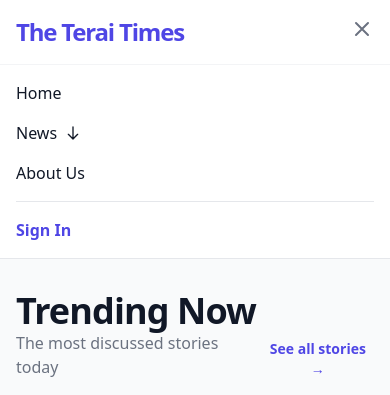
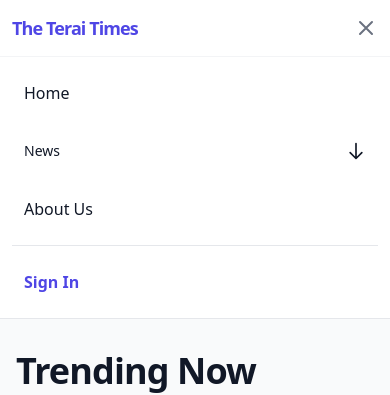
Before and after one commit to mahatomukesh/Newsportal, a React (Vite) app: page / in a window 390 px wide. Both pictures are taken after a click on the button 362 px from the left and 29 px from the top of the page. Shown: the top 395 px of the page. Built offline with nearby package versions, Linux system fonts and the light colour scheme.

Commit message:
6th commit

```diff
--- a/components/Navbar.tsx
+++ b/components/Navbar.tsx
@@ -29,19 +29,37 @@ const Navbar: React.FC<NavbarProps> = ({ currentView, onNavigate, onNavigateToNe
     return () => document.removeEventListener('mousedown', handleClickOutside);
   }, []);
 
+  // Close news dropdown when mobile menu closes
+  useEffect(() => {
+    if (!isOpen) {
+      setNewsDropdownOpen(false);
+    }
+  }, [isOpen]);
+
   const handleNewsNavigation = (categoryId?: string) => {
+    onNavigateToNews(categoryId);
     setNewsDropdownOpen(false);
-    onNavigate('NEWS');
+    setIsOpen(false);
+  };
+
+  const handleNewsToggle = (e: React.MouseEvent<HTMLButtonElement>) => {
+    e.preventDefault();
+    e.stopPropagation();
+    setNewsDropdownOpen(!newsDropdownOpen);
+  };
+
+  const handleNewsItemClick = (categoryId?: string) => {
+    handleNewsNavigation(categoryId);
   };
 
   return (
     <nav className="bg-white border-b border-gray-200 sticky top-0 z-50">
-      <div className="container mx-auto px-4 max-w-7xl">
-        <div className="flex justify-between h-16 items-center">
-          <div className="flex items-center gap-8">
+      <div className="container mx-auto px-3 sm:px-4 md:px-4 max-w-7xl">
+        <div className="flex justify-between h-14 sm:h-16 items-center">
+          <div className="flex items-center gap-4 sm:gap-8">
             <button
               onClick={() => onNavigate('HOME')}
-              className="text-2xl font-black text-indigo-600 tracking-tighter"
+              className="text-lg sm:text-2xl font-black text-indigo-600 tracking-tighter flex-shrink-0"
             >
               The Terai Times
             </button>
@@ -117,7 +135,7 @@ const Navbar: React.FC<NavbarProps> = ({ currentView, onNavigate, onNavigateToNe
           </div>
 
           <div className="md:hidden">
-            <button onClick={() => setIsOpen(!isOpen)} className="text-gray-500 hover:text-gray-900">
+            <button onClick={() => setIsOpen(!isOpen)} className="text-gray-500 hover:text-gray-900 p-2 -mr-2 ml-2">
               <svg className="h-6 w-6" fill="none" viewBox="0 0 24 24" stroke="currentColor">
                 <path strokeLinecap="round" strokeLinejoin="round" strokeWidth={2} d={isOpen ? "M6 18L18 6M6 6l12 12" : "M4 6h16M4 12h16m-7 6h7"} />
               </svg>
@@ -128,33 +146,33 @@ const Navbar: React.FC<NavbarProps> = ({ currentView, onNavigate, onNavigateToNe
 
       {/* Mobile Menu */}
       {isOpen && (
-        <div className="md:hidden bg-white border-t border-gray-100 px-4 py-4 space-y-4">
-          <button onClick={() => { onNavigate('HOME'); setIsOpen(false); }} className="block w-full text-left font-medium">Home</button>
+        <div className="md:hidden bg-white border-t border-gray-100 px-3 sm:px-4 py-3 sm:py-4 space-y-3 sm:space-y-4 max-h-[calc(100vh-3.5rem)] overflow-y-auto">
+          <button onClick={() => { onNavigate('HOME'); setIsOpen(false); }} className="block w-full text-left font-medium py-3 px-3 rounded hover:bg-gray-50 transition active:bg-gray-100">Home</button>
 
           {/* Mobile News Dropdown */}
-          <div className="space-y-2">
+          <div className="space-y-2" ref={newsDropdownRef}>
             <button
-              onClick={() => setNewsDropdownOpen(!newsDropdownOpen)}
-              className="flex items-center gap-2 font-medium w-full text-left"
+              onClick={handleNewsToggle}
+              className="flex items-center justify-between gap-2 font-medium w-full text-left py-3 px-3 rounded hover:bg-gray-50 hover:text-indigo-600 transition text-sm sm:text-base active:bg-gray-100"
             >
-              News
-              <svg className={`w-4 h-4 transition-transform ${newsDropdownOpen ? 'rotate-180' : ''}`} fill="none" viewBox="0 0 24 24" stroke="currentColor">
+              <span className="truncate">News</span>
+              <svg className={`w-5 h-5 transition-transform duration-300 flex-shrink-0 ${newsDropdownOpen ? 'rotate-180' : ''}`} fill="none" viewBox="0 0 24 24" stroke="currentColor">
                 <path strokeLinecap="round" strokeLinejoin="round" strokeWidth={2} d="M19 14l-7 7m0 0l-7-7m7 7V3" />
               </svg>
             </button>
             {newsDropdownOpen && (
-              <div className="pl-4 space-y-2 border-l-2 border-indigo-300">
+              <div className="pl-3 sm:pl-4 space-y-1 border-l-2 border-indigo-300 animate-in fade-in duration-200 max-h-96 overflow-y-auto">
                 <button
-                  onClick={() => { onNavigateToNews(); setIsOpen(false); setNewsDropdownOpen(false); }}
-                  className="block w-full text-left text-sm text-gray-600 hover:text-indigo-600 py-1"
+                  onClick={() => handleNewsItemClick()}
+                  className="block w-full text-left text-sm text-gray-600 hover:text-indigo-600 py-3 px-3 rounded hover:bg-indigo-50 transition truncate active:bg-indigo-100"
                 >
                   All News
                 </button>
                 {categories.map((category) => (
                   <button
                     key={category.id}
-                    onClick={() => { onNavigateToNews(category.id); setIsOpen(false); setNewsDropdownOpen(false); }}
-                    className="block w-full text-left text-sm text-gray-600 hover:text-indigo-600 py-1"
+                    onClick={() => handleNewsItemClick(category.id)}
+                    className="block w-full text-left text-sm text-gray-600 hover:text-indigo-600 py-3 px-3 rounded hover:bg-indigo-50 transition truncate active:bg-indigo-100"
                   >
                     {category.name}
                   </button>
@@ -163,12 +181,12 @@ const Navbar: React.FC<NavbarProps> = ({ currentView, onNavigate, onNavigateToNe
             )}
           </div>
 
-          <button onClick={() => { onNavigate('ABOUT'); setIsOpen(false); }} className="block w-full text-left font-medium">About Us</button>
-          <hr />
+          <button onClick={() => { onNavigate('ABOUT'); setIsOpen(false); }} className="block w-full text-left font-medium py-3 px-3 rounded hover:bg-gray-50 transition active:bg-gray-100">About Us</button>
+          <hr className="my-2" />
           {isAuthenticated ? (
-            <button onClick={() => { onNavigate('PROFILE'); setIsOpen(false); }} className="block w-full text-left font-medium">Profile</button>
+            <button onClick={() => { onNavigate('PROFILE'); setIsOpen(false); }} className="block w-full text-left font-medium py-3 px-3 rounded hover:bg-gray-50 transition active:bg-gray-100">Profile</button>
           ) : (
-            <button onClick={() => { onNavigate('LOGIN'); setIsOpen(false); }} className="block w-full text-left text-indigo-600 font-bold">Sign In</button>
+            <button onClick={() => { onNavigate('LOGIN'); setIsOpen(false); }} className="block w-full text-left text-indigo-600 font-bold py-3 px-3 rounded hover:bg-indigo-50 transition active:bg-indigo-100">Sign In</button>
           )}
         </div>
       )}
```
